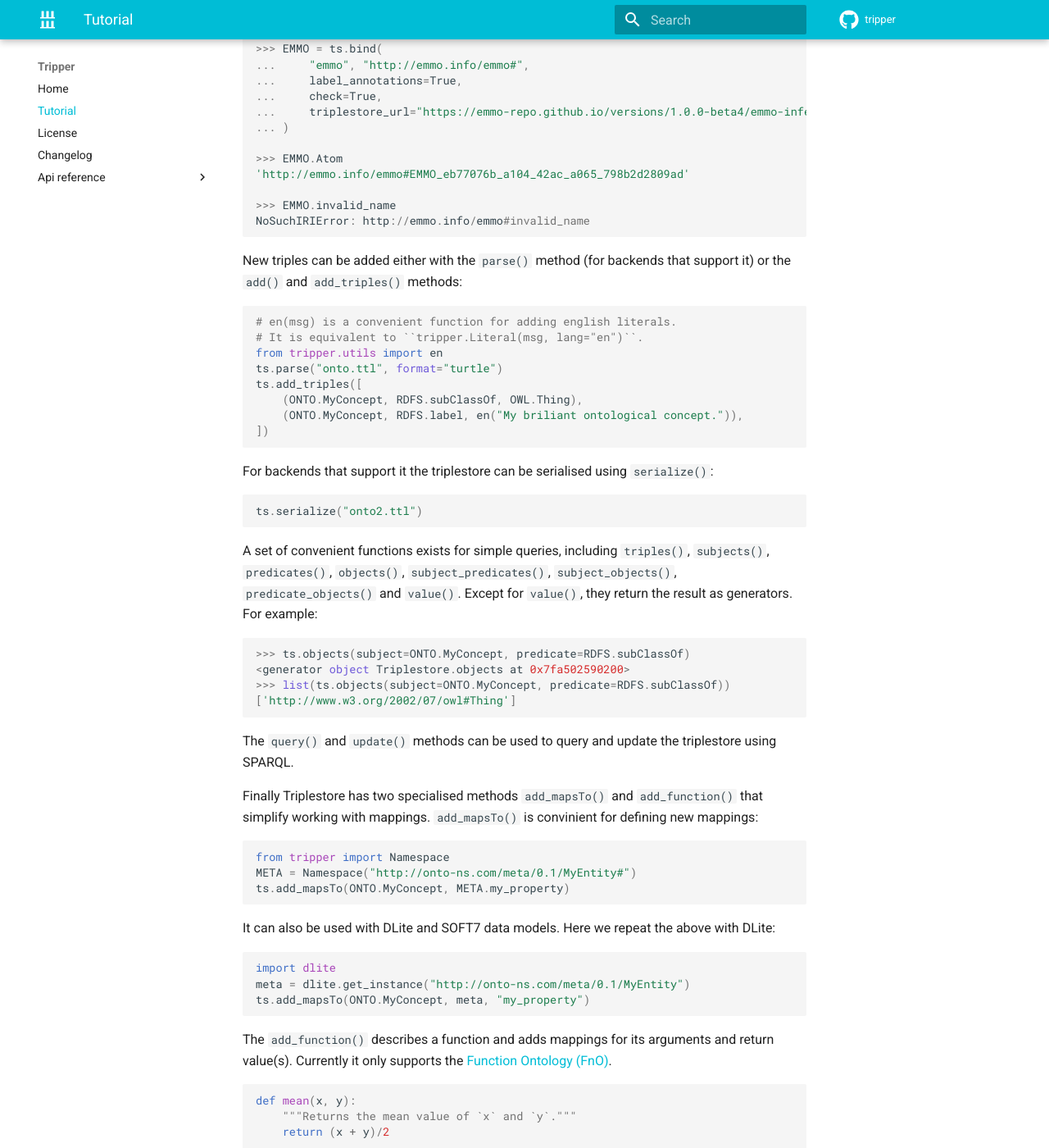
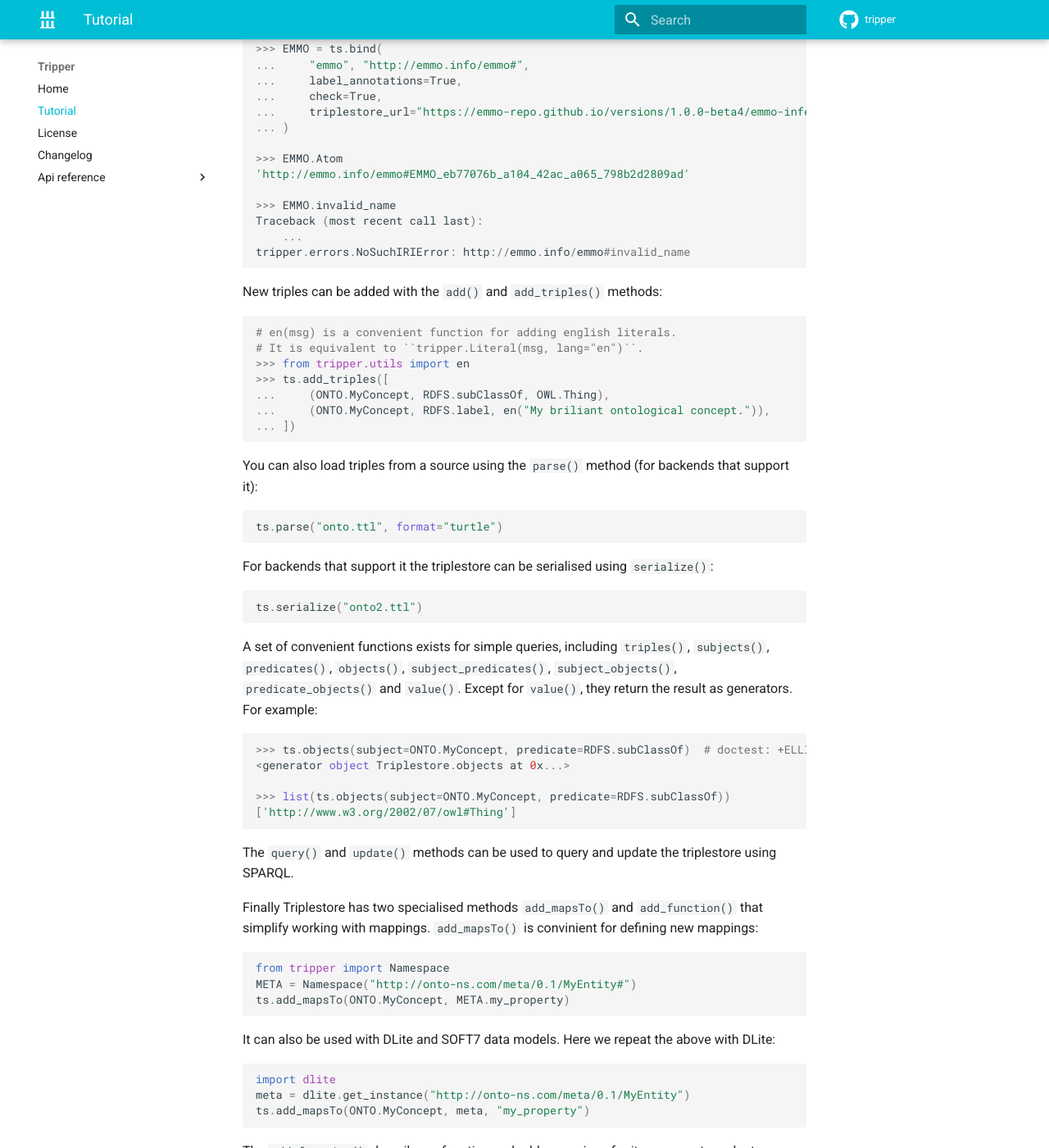
Before and after one commit to EMMC-ASBL/tripper, an MkDocs documentation site: the page built from docs/tutorial.md, in a window 1280 px wide and 1400 px high, scrolled down 774 px. Shown: the whole window at 82% size. Built offline with MkDocs 1.6.1 and Material for MkDocs 9.7.7, drawn with Linux system fonts in a browser that asks for light colours; comment, search, counter and statistics services are not loaded; the version menu is left out.

Commit message:
Added doctest

````diff
--- a/docs/tutorial.md
+++ b/docs/tutorial.md
@@ -5,8 +5,9 @@ Tutorial
 Create a triplestore instance using the `rdflib` backend:
 
 ```python
-from tripper import Triplestore
-ts = Triplestore(backend="rdflib")
+>>> from tripper import Triplestore
+>>> ts = Triplestore(backend="rdflib")
+
 ```
 
 The module already provides a set of pre-defined namespaces that simplifies writing IRIs.
@@ -16,6 +17,7 @@ For example:
 >>> from tripper import RDFS, OWL
 >>> RDFS.subClassOf
 'http://www.w3.org/2000/01/rdf-schema#subClassOf'
+
 ```
 
 New namespaces can be created using the Namespace class, but are usually added with the `bind()` method:
@@ -24,6 +26,7 @@ New namespaces can be created using the Namespace class, but are usually added w
 >>> ONTO = ts.bind("onto", "http://example.com/onto#")
 >>> ONTO.MyConcept
 'http://example.com/onto#MyConcept'
+
 ```
 
 Namespace also supports access by label and IRI checking.
@@ -46,21 +49,31 @@ It is needed, because the 'rdflib' backend is currently not able to load EMMO fr
 'http://emmo.info/emmo#EMMO_eb77076b_a104_42ac_a065_798b2d2809ad'
 
 >>> EMMO.invalid_name
-NoSuchIRIError: http://emmo.info/emmo#invalid_name
+Traceback (most recent call last):
+    ...
+tripper.errors.NoSuchIRIError: http://emmo.info/emmo#invalid_name
+
 ```
 
-New triples can be added either with the `parse()` method (for backends that support it) or the `add()` and `add_triples()` methods:
+New triples can be added with the `add()` and `add_triples()` methods:
 
 ```python
 # en(msg) is a convenient function for adding english literals.
 # It is equivalent to ``tripper.Literal(msg, lang="en")``.
-from tripper.utils import en
+>>> from tripper.utils import en
+>>> ts.add_triples([
+...     (ONTO.MyConcept, RDFS.subClassOf, OWL.Thing),
+...     (ONTO.MyConcept, RDFS.label, en("My briliant ontological concept.")),
+... ])
+
+```
+
+You can also load triples from a source using the `parse()` method (for backends that support it):
+
+```python
 ts.parse("onto.ttl", format="turtle")
-ts.add_triples([
-    (ONTO.MyConcept, RDFS.subClassOf, OWL.Thing),
-    (ONTO.MyConcept, RDFS.label, en("My briliant ontological concept.")),
-])
 ```
+
 
 For backends that support it the triplestore can be serialised using `serialize()`:
 
@@ -73,10 +86,12 @@ Except for `value()`, they return the result as generators.
 For example:
 
 ```python
->>> ts.objects(subject=ONTO.MyConcept, predicate=RDFS.subClassOf)
-<generator object Triplestore.objects at 0x7fa502590200>
+>>> ts.objects(subject=ONTO.MyConcept, predicate=RDFS.subClassOf)  # doctest: +ELLIPSIS
+<generator object Triplestore.objects at 0x...>
+
 >>> list(ts.objects(subject=ONTO.MyConcept, predicate=RDFS.subClassOf))
 ['http://www.w3.org/2002/07/owl#Thing']
+
 ```
 
 The `query()` and `update()` methods can be used to query and update the triplestore using SPARQL.
````
Also changed, not shown: 1 other file.
